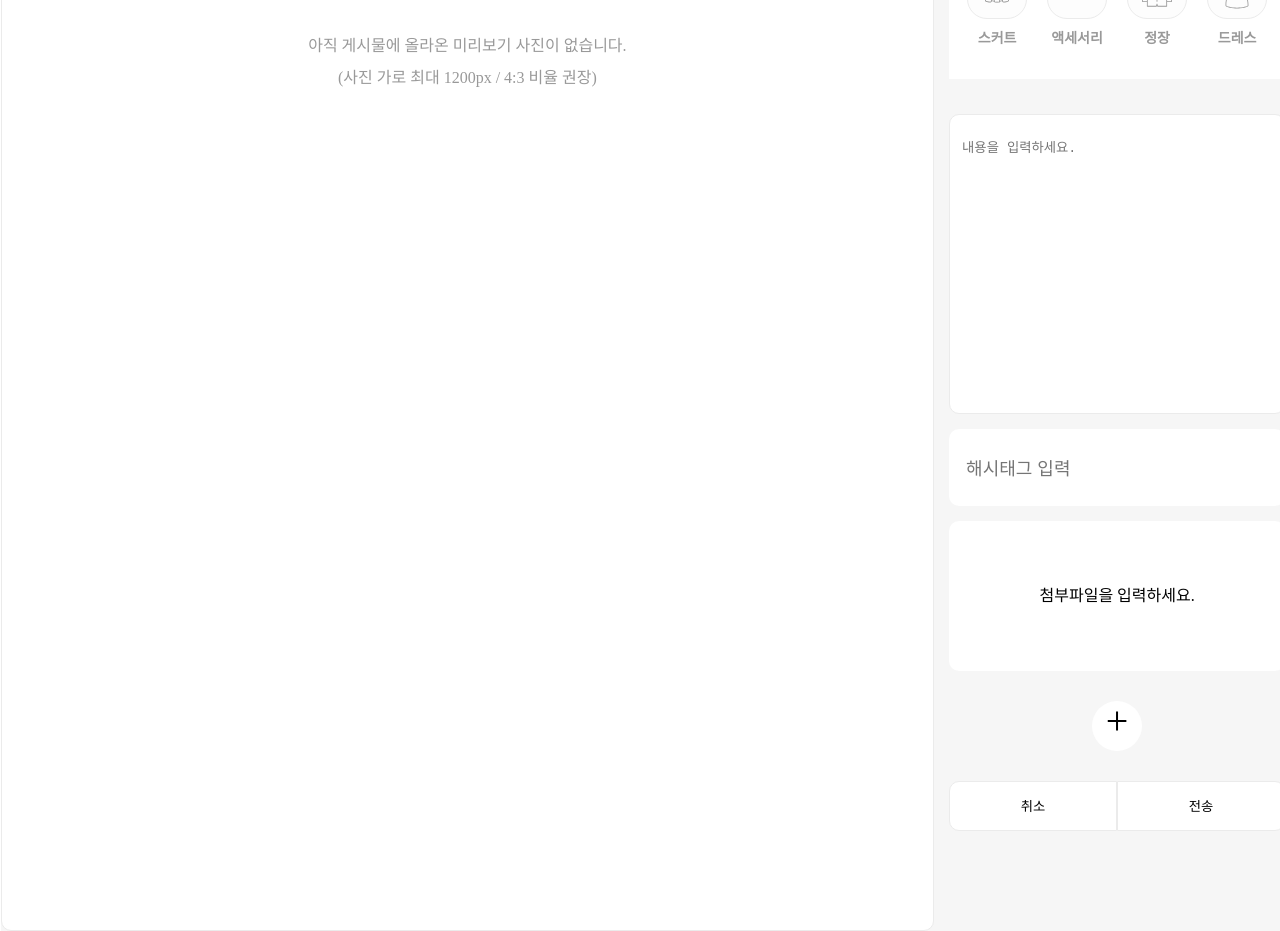
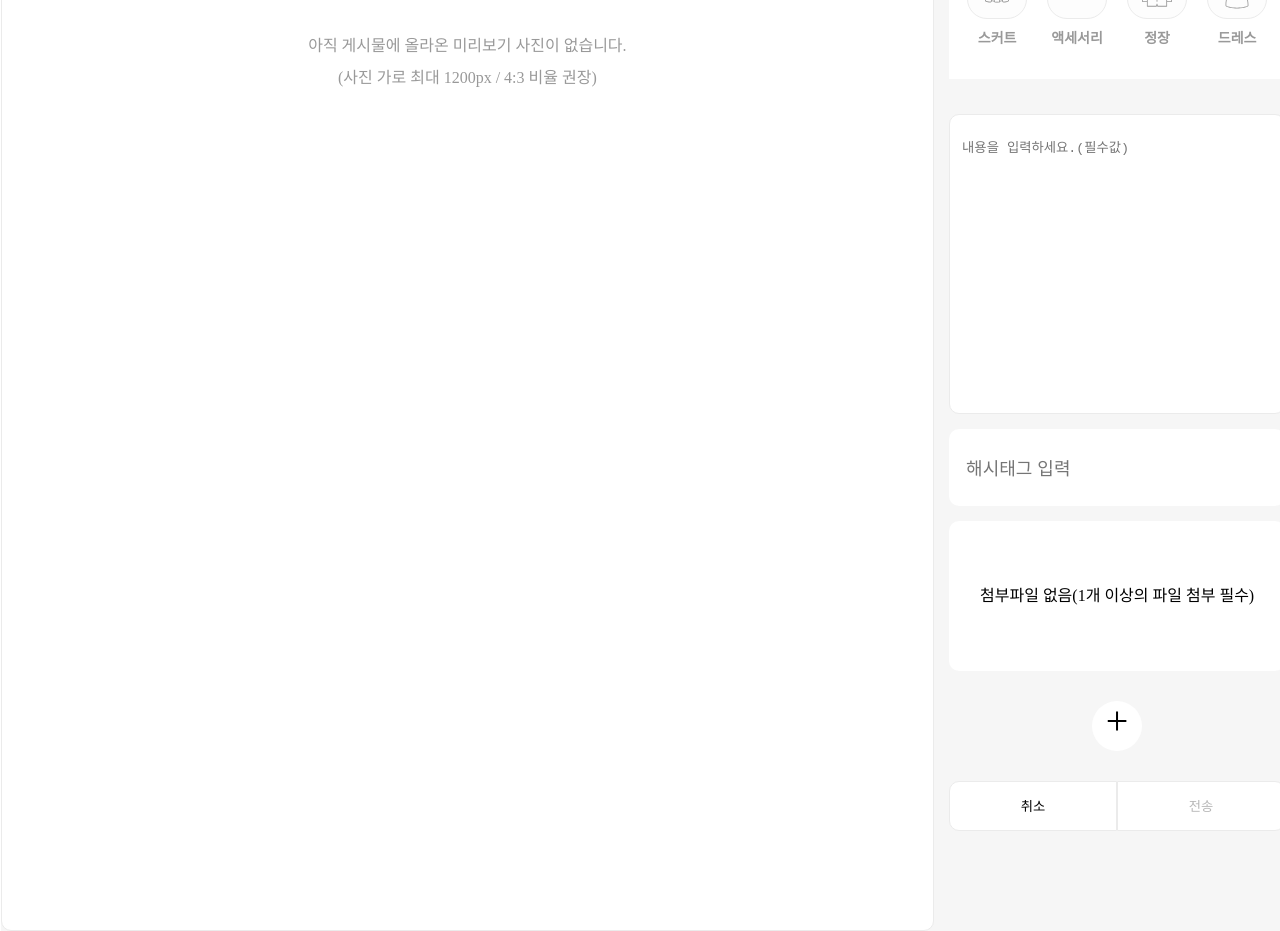
Before and after one commit to Fachive/Fachive_Project_Front, a React (Create React App) app: page /newpost in a window 1280 px wide. Shown: the part 400-1331 px from the top of the page. Built offline with nearby package versions, Linux system fonts and the light colour scheme.

Commit message:
feat: 필수값 적용

```diff
--- a/src/pages/Editor.tsx
+++ b/src/pages/Editor.tsx
@@ -1,6 +1,6 @@
 import { useState, useEffect, MouseEvent, FormEvent } from 'react';
 import styled, { css } from 'styled-components';
-import { category as categoryList } from '../constants/editor';
+import { category, category as categoryList } from '../constants/editor';
 import { PostInfo } from '../types/fashionPage';
 import { CATEGORY } from '../constants/editor';
 import axios from 'axios';
@@ -18,7 +18,12 @@ const Editor = () => {
 		hashTag: [],
 		fileImage: [],
 	});
-
+	const isVaildForm =
+		postInfo.postType !== '' &&
+		postInfo.category !== '' &&
+		postInfo.body.length > 10 &&
+		postInfo.title !== '' &&
+		postInfo.fileImage.length >= 1;
 	const categorySelcect = (e: MouseEvent<HTMLDivElement, globalThis.MouseEvent>) => {
 		setPostInfo((prev) => ({ ...prev, postType: (e.target as HTMLButtonElement).id }));
 	};
@@ -107,16 +112,11 @@ const Editor = () => {
 			}
 		}
 	};
-	useEffect(() => {
-		console.log(postInfo);
-		console.log(fileName);
-		console.log(currentHashTag);
-	}, [postInfo, fileName, currentHashTag]);
 
 	return (
 		<ContainerDiv>
 			<TitleSection onChange={(e) => changeTilte(e)}>
-				<TitleInput placeholder="제목을 입력하세요."></TitleInput>
+				<TitleInput placeholder="제목을 입력하세요.(필수값)"></TitleInput>
 			</TitleSection>
 			<BodySection>
 				<PreviewDiv>
@@ -181,7 +181,7 @@ const Editor = () => {
 					</PickUpCategoryDiv>
 
 					<BodyDiv onChange={changeBody}>
-						<BodyInput placeholder="내용을 입력하세요."></BodyInput>
+						<BodyInput placeholder="내용을 입력하세요.(필수값)"></BodyInput>
 					</BodyDiv>
 					<HashTagDiv>
 						{postInfo.hashTag.length > 0
@@ -213,7 +213,7 @@ const Editor = () => {
 							})
 						) : (
 							<div style={{ alignItems: 'center', height: '150px', display: 'flex', justifyContent: 'center' }}>
-								첨부파일을 입력하세요.
+								첨부파일 없음(1개 이상의 파일 첨부 필수)
 							</div>
 						)}
 					</UploadDiv>
@@ -223,9 +223,20 @@ const Editor = () => {
 						<CategoryButton id={'cancel'} raduis={'10px 0px 0px 10px'}>
 							취소
 						</CategoryButton>
-						<CategoryButton id={'submit'} raduis={'0px 10px 10px 0px'}>
-							전송
-						</CategoryButton>
+						{isVaildForm ? (
+							<CategoryButton id={'submit'} raduis={'0px 10px 10px 0px'}>
+								전송
+							</CategoryButton>
+						) : (
+							<CategoryButton
+								title="필수값들을 다 입력하시고 눌러주세요"
+								id={'submit'}
+								raduis={'0px 10px 10px 0px'}
+								disabled
+							>
+								전송
+							</CategoryButton>
+						)}
 					</EndSelectDiv>
 				</InfoDiv>
 			</BodySection>
```
